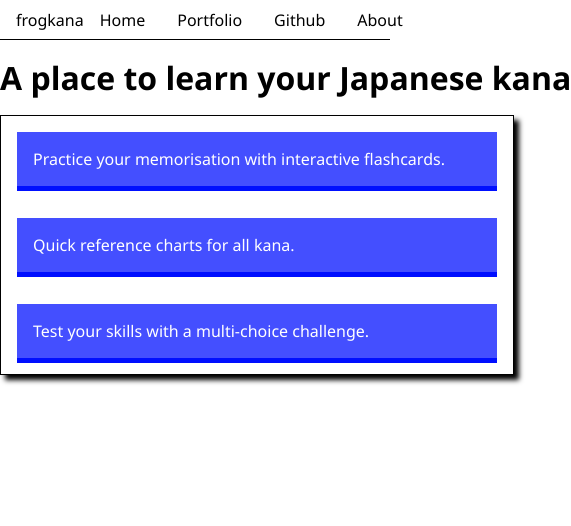
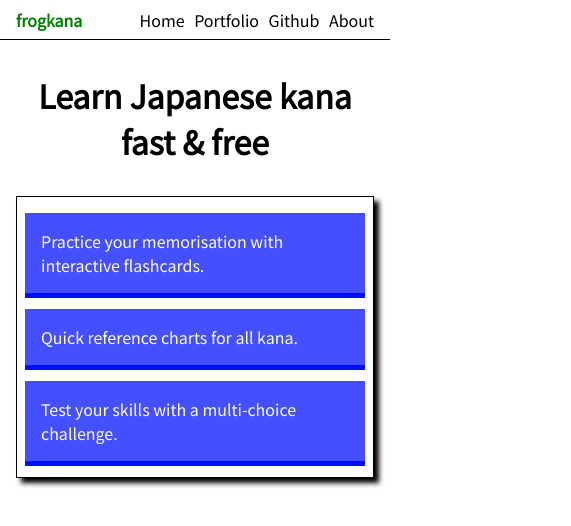
Before and after one commit to joshron/kanafrog, a plain HTML site: page index.html in a window 390 px wide. Shown: the whole page, 571 px wide, since content can reach past the window. Drawn offline with Linux system fonts and the light colour scheme.

Commit message:
mobile design style changes

```diff
--- a/css/style.css
+++ b/css/style.css
@@ -1,10 +1,13 @@
+
+@import url('https://fonts.googleapis.com/css2?family=Noto+Sans+JP&display=swap');
+
 * {
     margin: 0;
     padding: 0;
     box-sizing: border-box;
 }
 body {
-    font-family: 'Segoe UI', Tahoma, Geneva, Verdana, sans-serif;
+    font-family: 'Noto Sans JP', sans-seriff;
 }
 nav {
     width: 100%;
@@ -12,22 +15,32 @@ nav {
     padding-left: 1rem;
     display: flex;
     border-bottom: 1px solid black;
-    justify-content: space-between;
+    justify-content: center;
     align-items: center;
 }
 .nav-links {
     height: 100%;
     display: flex;
     align-items: center;
+    justify-content: space-between;
+    flex-grow: 1;
+    margin-right: 1rem;
 }
 .nav-links a {
-    margin: 0 1rem;
     text-decoration: none;
     color: black;
 }
+.logo {
+    float: left;
+    color: green;
+    flex-grow: 2;
+    font-weight: bold;
+}
 header {
     margin: 1rem auto;
-    width: max-content;
+    width: 100%;
+    padding: 1rem;
+    text-align: center;
 }
 .kana-chart {
     border-collapse: collapse;
@@ -44,11 +57,11 @@ header {
     position: relative;
     background-color: #444fff;
     color: white;
-    margin: 1rem;
-    padding: 1rem;
     box-shadow: 0 5px 0 #000fff;
     text-decoration: none;
-    width: 30rem;
+    width: 100%;
+    margin: 0.5rem 0;
+    padding: 1rem;
 }
 .link-button-style:hover {
     background-color: #666fff;
@@ -59,20 +72,19 @@ header {
     left: 2px;
 }
 .generic-container {
-    margin: 1rem auto;
+    margin: 1rem;
+    padding: 0.5rem;
     border: 1px solid black;
     display: flex;
     flex-direction: column;
     justify-content: center;
     align-items: center;
-    width: max-content;
-    height: max-content;
     background-color: white;
     box-shadow: 5px 5px 5px black;
 }
 #flashcard-container, #test-container {
     border: 1px solid black;
-    width: 80vw;
+    width: 100%;
     margin: 1rem auto;
     padding: 3rem;
     display: flex;
--- a/index.html
+++ b/index.html
@@ -18,7 +18,7 @@
         </div>
     </nav>
     <header>
-        <h1>A place to learn your Japanese kana</h1>
+        <h1>Learn Japanese kana fast & free</h1>
     </header>
     <main>
         <section id="page-links" class="generic-container">
--- a/js/flashcard.js
+++ b/js/flashcard.js
@@ -8,6 +8,7 @@ document.addEventListener("click", e => {
         e.target.parentElement.style.display = "none";
     } else if (e.target.className === "flashcard") {
         if (currentArrayNum>=0 && currentArrayNum<chosenCharArray.length) {
+            currentArrayNum++;
             flashcardCont.innerHTML = "";
             generateFlashcardElements(chosenCharArray[currentArrayNum]);
             generateBackButton();
```
